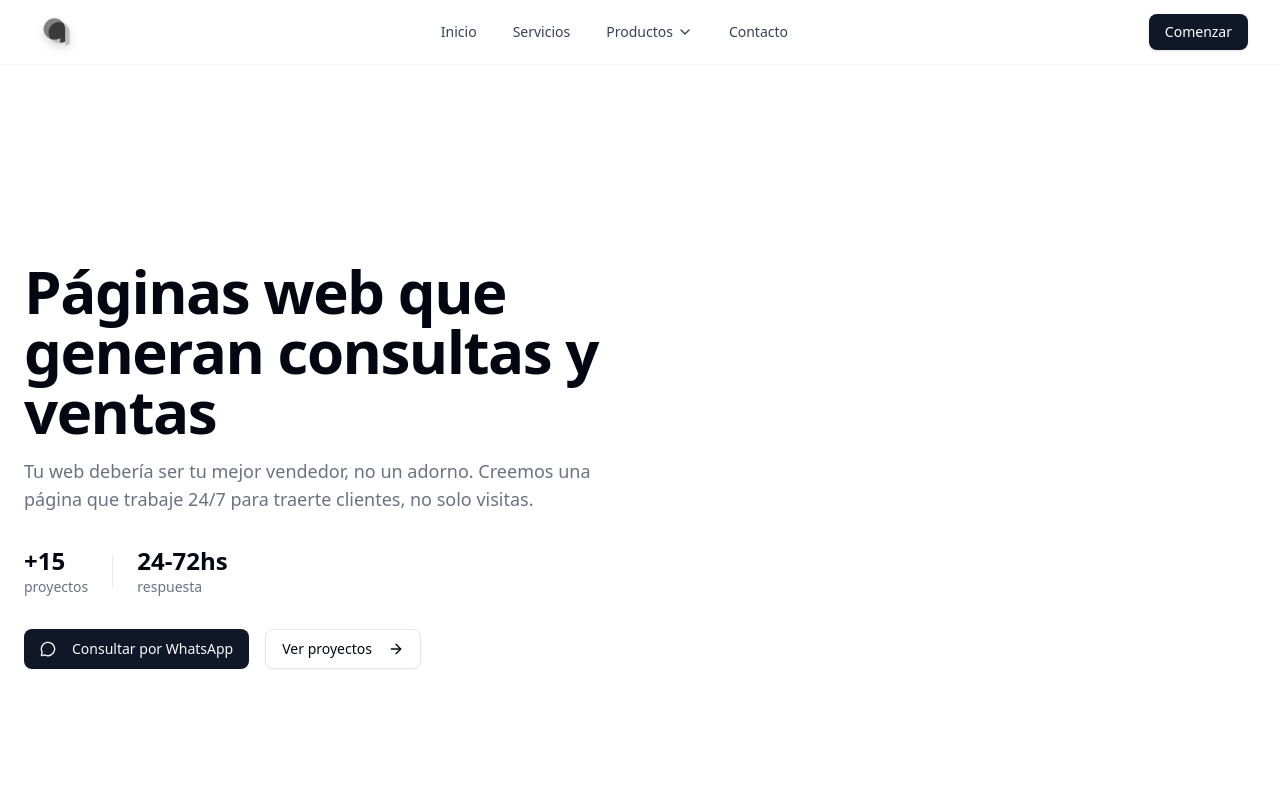
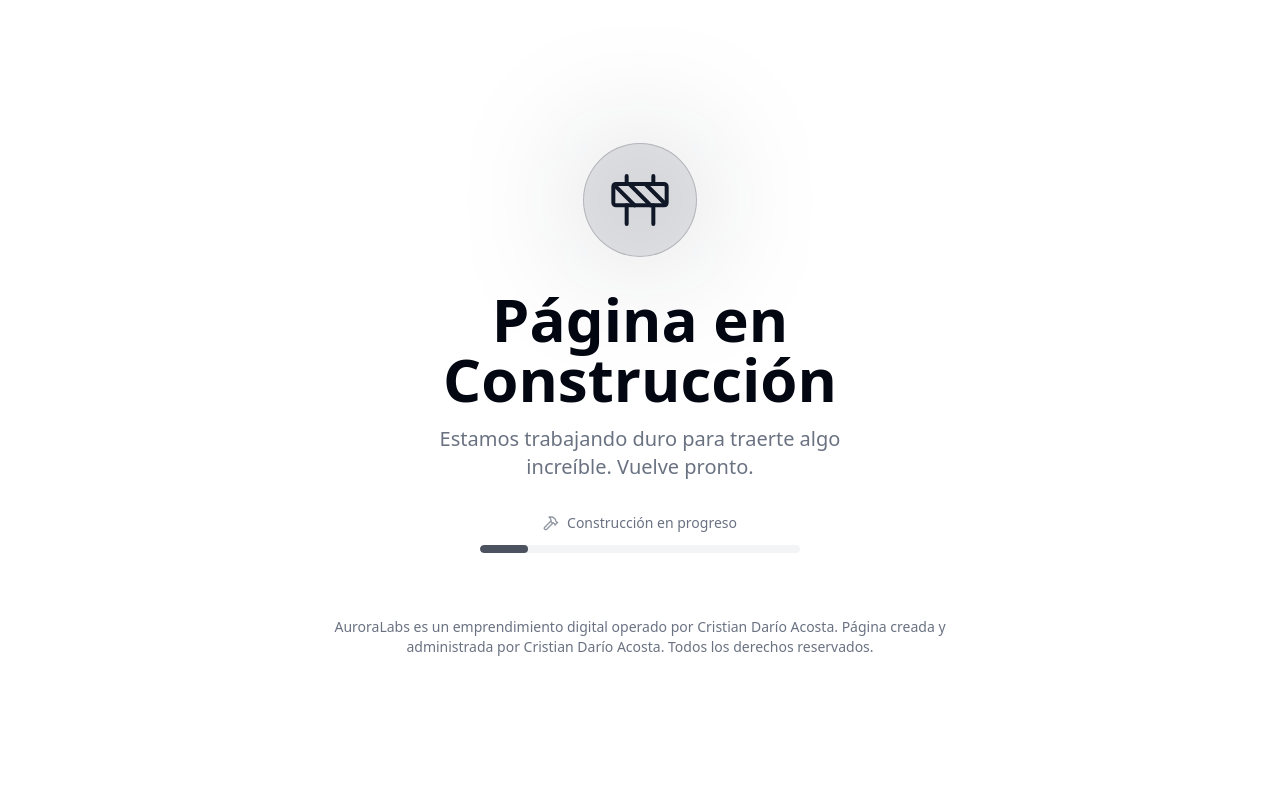
Before and after one commit to Acosta-gh/AuroraLabs, a React (Vite) app: page / in a window 1280 px wide. Shown: the top 800 px of the page. Built offline with nearby package versions, Linux system fonts and the light colour scheme.

Commit message:
Modo maintenance

```diff
--- a/src/App.jsx
+++ b/src/App.jsx
@@ -13,7 +13,7 @@ import InDevelopment from "@/pages/InDevelopment";
 import Home from "@/pages/Home";
 import PrivacyPolicy from "@/pages/PrivacyPolicy";
 
-const MAINTENANCE_MODE = false;
+const MAINTENANCE_MODE = true;
 let constructionProgress = 15;
 
 function App() {
```
